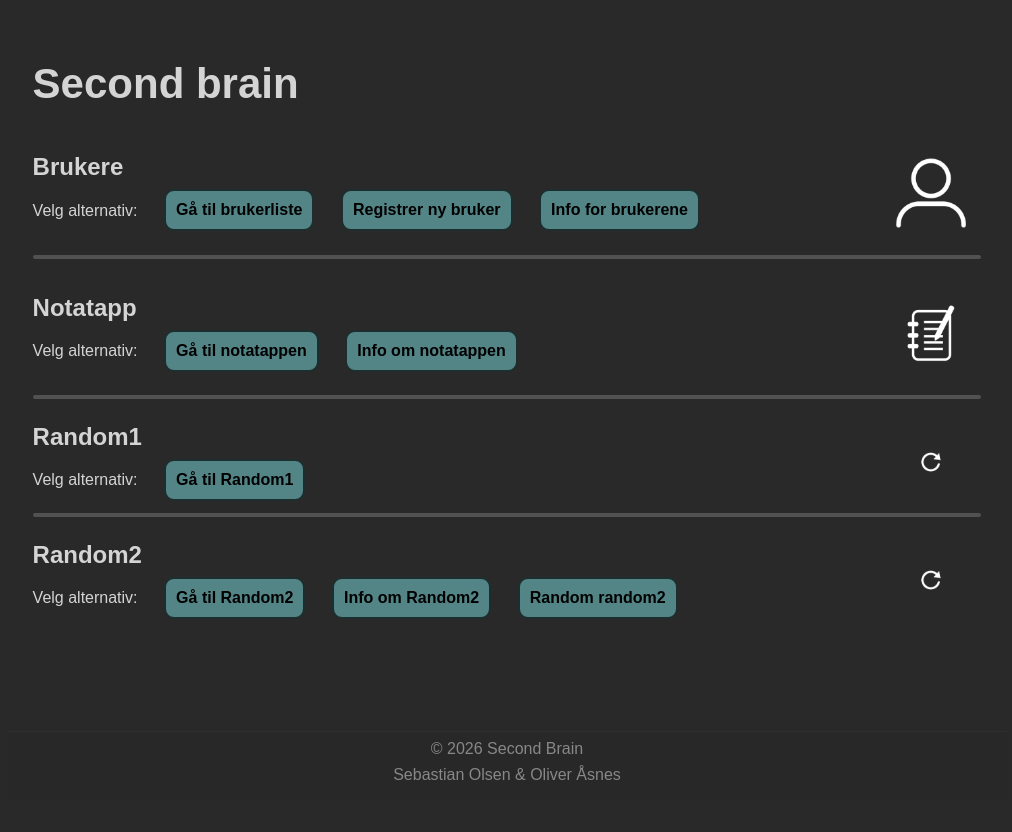
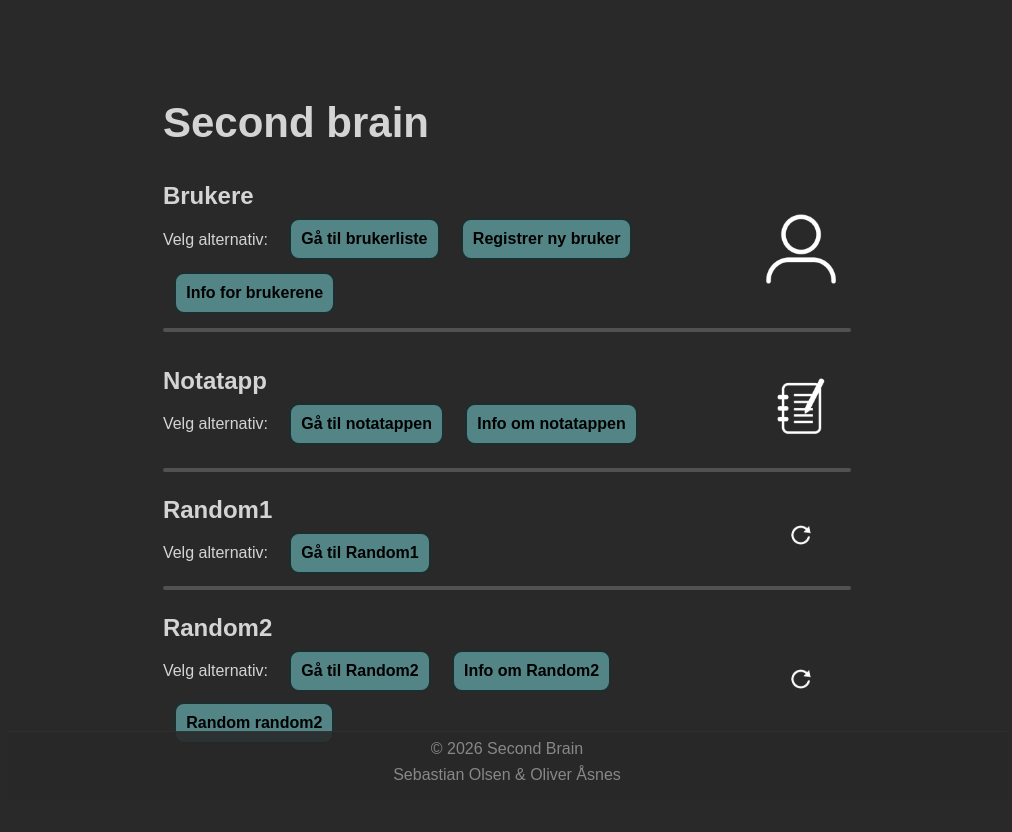
Before and after one commit to Sep-aa/Second-brain, a Django app: page / in a window 1280 px wide. Shown: the whole page, without its empty margins (133-1145 px from the left). Before the commit the page ends 780 px from the top, so only its background shows below. Run offline with Django 5.2, Linux system fonts and the light colour scheme.

Commit message:
La til rom på sidene

```diff
--- a/second_brain/static/css/style.css
+++ b/second_brain/static/css/style.css
@@ -10,7 +10,9 @@
 body {
     font-family: Arial, sans-serif;
     margin: 0;
-    padding: 2% 0 6% 0;
+    padding: 5%;
+    padding-left: 22%;
+    padding-right: 22%;
     background-color: #292929;
     color: #d4d4d4;
 }
```
